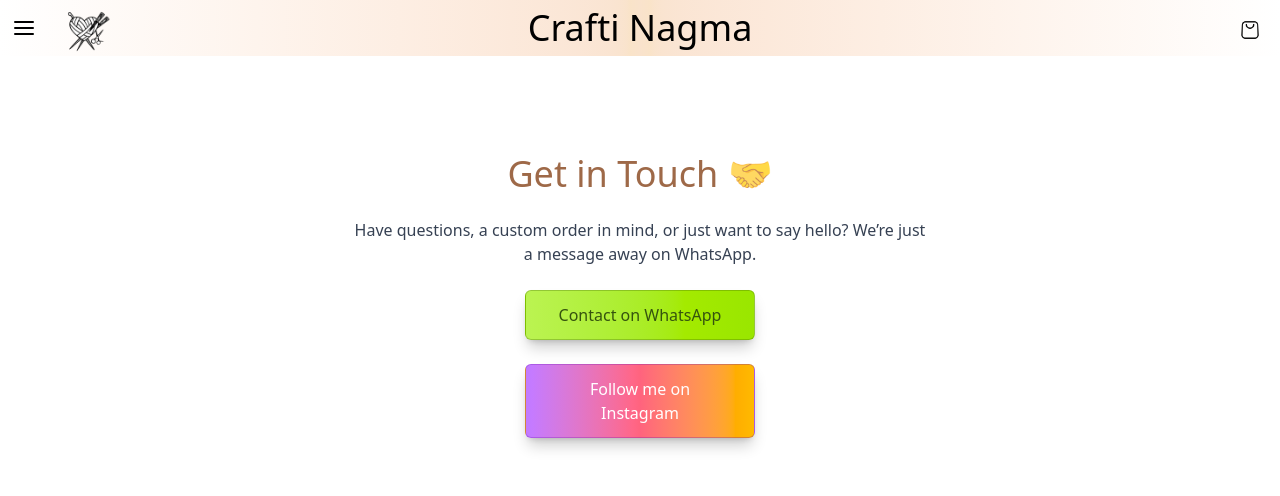
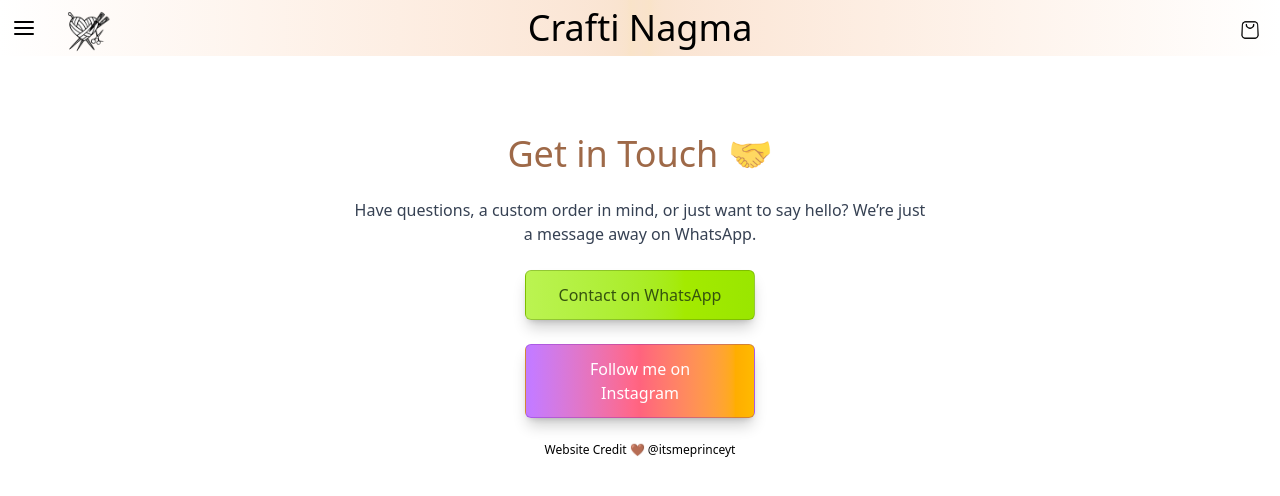
Before and after one commit to itsmeprinceyt/crafti-nagma, a Next.js app: page /contact in a window 1280 px wide. Shown: the top 496 px of the page. Built offline with nearby package versions, Linux system fonts and the light colour scheme.

Commit message:
1.3.4 | Added website credit

```diff
--- a/src/app/contact/page.tsx
+++ b/src/app/contact/page.tsx
@@ -30,7 +30,11 @@
                 >
                     Follow me on Instagram
                 </Link>
+                <Link href="https://github.com/itsmeprinceyt" target="_blank" className="text-xs hover:animate-pulse">
+                    Website Credit 🤎 @itsmeprinceyt
+                </Link>
             </div>
+
         </PageWrapper>
     );
 }
```
Also changed, not shown: src/app/(components)/SideBar.tsx (line endings or trailing spaces).
